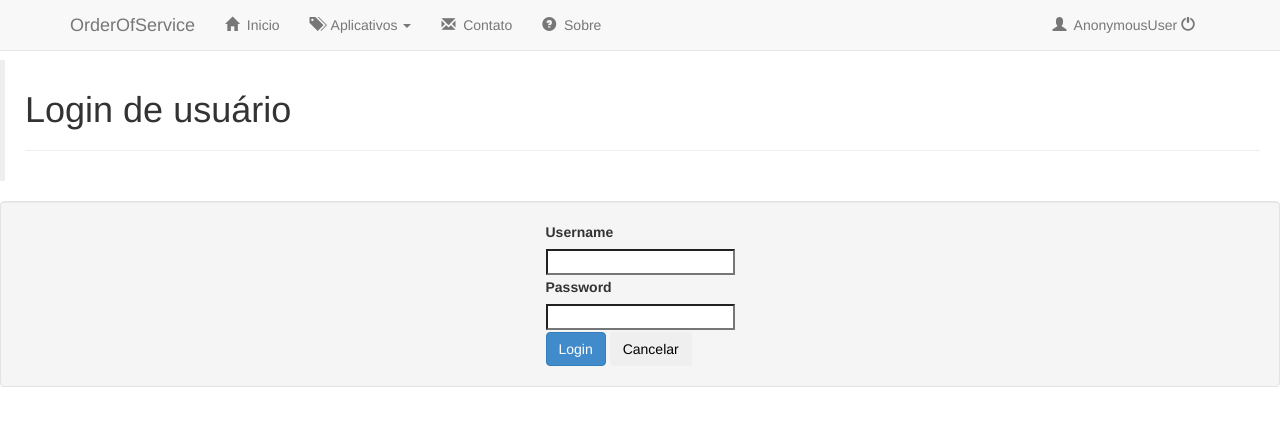
After one commit to diegolirio/asisco-orderofservice, a Django app: template os_project/core/templates/login.html in a window 1280 px wide. The commit adds this page. Shown: the top 426 px of the page. Run offline with Django 3.2, Linux system fonts and the light colour scheme; the template is opened without the code that fills it, so the values that code supplies are empty, except form fields; tables that the repository leaves empty hold one stand-in row (values such as "Sample post"); form fields are guessed from the names that the template uses; parts of the project's set-up code (start-up, migrations or seed data) failed here and were passed over; some libraries are stand-ins or nearby versions.

Commit message:
implementando login

```diff
--- /dev/null
+++ b/os_project/core/templates/base.html
@@ -0,0 +1,169 @@
+<!DOCTYPE html>
+<html lang="en">
+    {%  block page_head %}
+    <head>
+        <meta charset="utf-8">
+        <meta name="viewport" content="width=device-width, initial-scale=1.0">
+        <meta name="description" content="">
+        <meta name="author" content="">
+        <link rel="shortcut icon" href="{{STATIC_URL}}ico/favicon.png">
+
+        {% block page_head_title %}
+            <title>OrderOfService</title>
+        {% endblock page_head_title %}
+
+        {% block page_head_css %}
+            <!-- Bootstrap core CSS -->
+            <link href="{{STATIC_URL}}css/bootstrap.css" rel="stylesheet">
+            <!-- Custom styles for this template -->
+            <link href="navbar-fixed-top.css" rel="stylesheet">
+        {% endblock page_head_css %}
+
+        <!-- HTML5 shim and Respond.js IE8 support of HTML5 elements and media queries -->
+        <!--[if lt IE 9]>
+          <script src="{{STATIC_URL}}js/html5shiv.js"></script>
+          <script src="{{STATIC_URL}}js/respond.min.js"></script>
+        <![endif]-->
+
+    </head>
+    {%  endblock page_head %}
+<body>
+{% block page_body %}
+
+    {% block top_menu %}
+    <!-- Fixed navbar ================================================================================== -->
+    <div class="navbar navbar-default navbar-fixed-top">
+
+      <div class="container">
+        <div class="navbar-header">
+          <button type="button" class="navbar-toggle" data-toggle="collapse" data-target=".navbar-collapse">
+            <span class="icon-bar"></span>
+            <span class="icon-bar"></span>
+            <span class="icon-bar"></span>
+          </button>
+          <a class="navbar-brand" href="{% url 'home' %}">OrderOfService</a>
+        </div>
+        <div class="navbar-collapse collapse">
+          <ul class="nav navbar-nav">
+            <li>
+                <a href="{% url 'home' %}">
+                    <span class="glyphicon glyphicon-home"></span>&nbsp;
+                    Inicio
+                </a>
+            </li>
+
+            <li class="dropdown">
+                <a href="#" class="dropdown-toggle" data-toggle="dropdown">
+                    <span class="glyphicon glyphicon-tags"></span>&nbsp;
+                    Aplicativos
+                    <b class="caret"></b>
+                </a>
+              <ul class="dropdown-menu">
+                <li>
+                    <a href="{% url 'orderservice' 0 %}">
+                        <span class="glyphicon glyphicon-list-alt"></span>&nbsp;
+                        Cadastro de Ordem de Serviço
+                    </a>
+                </li>
+                <li class="divider"></li>
+                <li>
+                    <a href="#">
+                        <span class="glyphicon glyphicon-user"></span>&nbsp;
+                        Cadastro de Clientes
+                    </a>
+                </li>
+                <li>
+                    <a href="#">
+                        <span class="glyphicon glyphicon-cog"></span>&nbsp;
+                        Cadastro de Equipes
+                    </a>
+                </li>
+              </ul>
+            </li>
+
+            <li>
+                <a href="#">
+                    <span class="glyphicon glyphicon-envelope"></span>&nbsp;
+                    Contato
+                </a>
+            </li>
+
+            <li>
+                <a data-toggle="modal" href="#myModal" >
+                    <span class="glyphicon glyphicon-question-sign"></span>&nbsp;
+                    Sobre
+                </a>
+            </li>
+          </ul>
+
+          {% block top_menu_usuario_logado %}
+          <!-- top-menu info-right ===================================================================== -->
+          <ul class="nav navbar-nav navbar-right">
+            {% if user %}
+              <li>
+                <a href="{% url 'logout' %}">
+                <span class="glyphicon glyphicon-user"></span>&nbsp;
+                {{user}}
+                <span class="glyphicon glyphicon-off">
+                </a>
+              </li>
+            {% else %}
+                <strong>Nenhum usuário logado</strong>&nbsp;
+                <span class="glyphicon glyphicon-user"></span>&nbsp;
+                {{user.username}}&nbsp;
+            {% endif %}
+          </ul> <!-- <ul class="nav navbar-nav navbar-right"> -->
+          <!-- top-menu info-right ===================================================================== -->
+          {% endblock top_menu_usuario_logado %}
+
+        </div> <!--/.nav-collapse -->
+      </div> <!-- <div class="container"> -->
+    </div> <!-- <div class="navbar navbar-default navbar-fixed-top"> -->
+    <!-- Fixed navbar ================================================================================== -->
+    {% endblock top_menu %}
+
+    <br><br><br>
+
+    {% block page_context %}
+    <!-- page_context ================================================================================== -->
+    <div class="container">
+
+    </div> <!-- /container -->
+    <!-- page_context ============================================================================ -->
+    {% endblock page_context %}
+
+
+    {% block modal_sobre %}
+    <!-- Modal =================================================================================== -->
+    <div class="modal fade" id="myModal" tabindex="-1" role="dialog" aria-labelledby="myModalLabel"
+        aria-hidden="true">
+    <div class="modal-dialog">
+      <div class="modal-content">
+        <div class="modal-header">
+          <button type="button" class="close" data-dismiss="modal" aria-hidden="true">&times;</button>
+          <h4 class="modal-title">OrderOfService</h4>
+        </div>
+        <div class="modal-body">
+            <h1>OrderOfService</h1>
+            <p>Controle de Ordem de Serviços.</p>
+        </div>
+        <div class="modal-footer">
+          <button type="button" class="btn btn-default" data-dismiss="modal">Close</button>
+        </div>
+      </div><!-- /.modal-content -->
+    </div><!-- /.modal-dialog -->
+    </div><!-- /.modal -->
+    <!-- Modal =================================================================================== -->
+    {% endblock modal_sobre %}
+
+    {% block page_body_js %}
+        <!-- Bootstrap core JavaScript ================================================== -->
+        <!-- Placed at the end of the document so the pages load faster -->
+        <script src="{{STATIC_URL}}js/jquery.js"></script>
+        <script src="{{STATIC_URL}}js/bootstrap.min.js"></script>
+        <!-- Bootstrap core JavaScript ================================================== -->
+    {% endblock page_body_js %}
+
+{% endblock page_body %}
+</body>
+</html>
--- /dev/null
+++ b/os_project/core/templates/login.html
@@ -0,0 +1,31 @@
+{% extends 'base.html' %}
+
+{% block page_context %}
+
+    {% if form.erros %}
+        {{ form.non_field_erros }}
+    {% endif %}
+
+    <blockquote>
+        <p><h1>Login de usuário</h1></p>
+        <hr>
+    </blockquote>
+
+    <center>
+    <form action="{% url 'django.contrib.auth.views.login' %}" method="POST" class="well">
+        {% csrf_token %}
+        <table>
+            <tr><td><strong>{{ form.username.label_tag }}</strong></td></tr>
+            <tr><td>{{ form.username }}</td></tr>
+            <tr><td><strong>{{ form.password.label_tag }}</strong></td></tr>
+            <tr><td>{{ form.password }}</td></tr>
+            <tr>
+                <td>
+                    <button type="submit" class="btn btn-primary">Login</button>
+                    <button type="reset" class="btn">Cancelar</button>
+                </td>
+            </tr>
+        </table>
+    </form>
+    </center>
+{% endblock page_context %}
--- a/os_project/urls.py
+++ b/os_project/urls.py
@@ -1,11 +1,14 @@
 from django.conf.urls import patterns, include, url
-
+from django.core.urlresolvers import reverse
 from django.contrib import admin
 admin.autodiscover()
 
 urlpatterns = patterns('',
     url(r'^$', 'os_project.core.views.home', name='home'),
-    # url(r'^os_project/', include('os_project.foo.urls')),
+    url(r'^login/', "django.contrib.auth.views.login", {"template_name": "login.html"}, name='login'),
+    url(r'^logout/', "django.contrib.auth.views.logout_then_login", {'login_url': '/login/'}, name='logout'),
+
     url(r'^admin/', include(admin.site.urls)),
-    #url(r'^', include(admin.site.urls)),
+
+    url(r'^orderservice/(?P<pk>\d+)/$', 'os_project.core.views.orderservice', name='orderservice'),
 )
```
Also changed, not shown: os_project/core/templates/index.html (+6 -129 lines), os_project/core/templates/orderservice.html (added, +9 -0 lines), os_project/core/views.py (+9 -3 lines).
